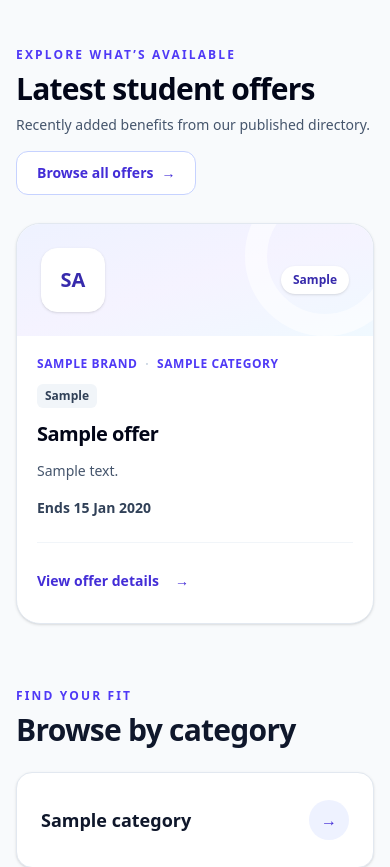
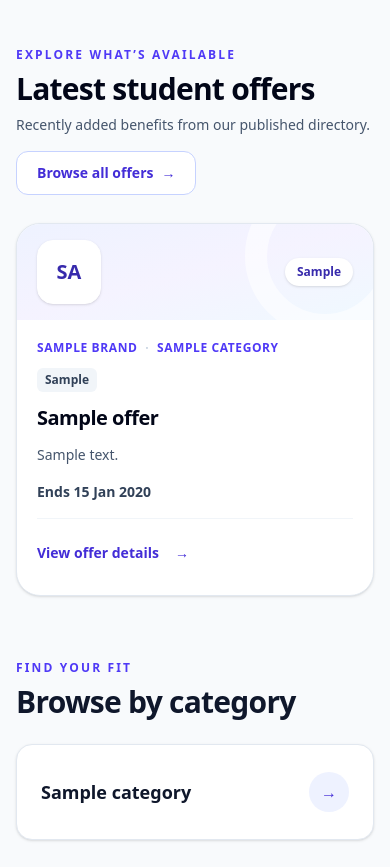
Before and after one commit to fusumivietnam/student-perks-laravel, a Laravel app: template resources/views/catalog/home.blade.php in a window 390 px wide. Shown: the part 831-1698 px from the top of the page. Run offline with Laravel 12, Linux system fonts and the light colour scheme; the template is opened without the code that fills it: most values are stand-ins (such as "Sample title", 1, 10 or a date in 2020); style sheets or scripts are compiled from the project's sources.

Commit message:
feat(cards): compact mobile cards and improve long-text wrapping

```diff
--- a/resources/views/components/offer-card.blade.php
+++ b/resources/views/components/offer-card.blade.php
@@ -1,9 +1,9 @@
 <article class="group flex h-full min-w-0 flex-col overflow-hidden rounded-3xl border border-slate-200 bg-white shadow-sm transition duration-200 motion-safe:hover:-translate-y-1 hover:border-indigo-200 hover:shadow-xl hover:shadow-indigo-950/10 focus-within:border-indigo-400 focus-within:ring-2 focus-within:ring-indigo-300">
-    <div class="relative flex min-h-28 items-center justify-between gap-3 overflow-hidden sm:min-h-36 bg-gradient-to-br from-indigo-50 via-violet-50 to-sky-50 px-6 py-5">
+    <div class="relative flex min-h-24 items-center justify-between gap-3 overflow-hidden sm:min-h-36 bg-gradient-to-br from-indigo-50 via-violet-50 to-sky-50 px-5 py-4 sm:px-6 sm:py-5">
         <div class="absolute -right-8 -top-12 h-40 w-40 rounded-full border-[22px] border-white/60" aria-hidden="true"></div>
         <x-brand-mark :brand="$offer->brand" class="relative h-16 w-16" text-class="text-xl" />
         @if($offer->offer_value)
-            <span class="relative max-w-40 break-words rounded-full bg-white px-3 py-1.5 text-right text-xs font-bold text-indigo-800 shadow-sm">{{ $offer->offer_value }}</span>
+            <span class="relative min-w-0 max-w-40 wrap-anywhere rounded-full bg-white px-3 py-1.5 text-right text-xs font-bold text-indigo-800 shadow-sm">{{ $offer->offer_value }}</span>
         @endif
     </div>
     <div class="flex min-w-0 flex-1 flex-col p-5 sm:p-6">
@@ -14,11 +14,11 @@
         <h3 class="mt-3 break-words text-xl font-bold leading-snug tracking-tight text-slate-950">
             <a class="rounded-sm outline-offset-4 hover:text-indigo-700 focus-visible:outline-2 focus-visible:outline-indigo-600" href="{{ route('offers.show', $offer->slug) }}">{{ $offer->title }}</a>
         </h3>
-        <p class="mt-3 line-clamp-3 flex-1 break-words text-sm leading-relaxed text-slate-600">{{ $offer->summary }}</p>
+        <p class="mt-3 line-clamp-3 flex-1 wrap-anywhere text-sm leading-relaxed text-slate-600">{{ $offer->summary }}</p>
         @if($offer->ends_at)
             <p class="mt-4 text-sm font-semibold text-slate-700">Ends <time datetime="{{ $offer->ends_at->toDateString() }}">{{ $offer->ends_at->format('j M Y') }}</time></p>
         @endif
-        <div class="mt-6 border-t border-slate-100 pt-4">
+        <div class="mt-4 border-t border-slate-100 pt-3 sm:mt-6 sm:pt-4">
             <a class="inline-flex min-h-11 items-center gap-2 rounded-md text-sm font-bold text-indigo-700 outline-offset-4 group-hover:gap-3 hover:text-indigo-900 focus-visible:outline-2 focus-visible:outline-indigo-600" href="{{ route('offers.show', $offer->slug) }}">View offer details<span class="sr-only">: {{ $offer->title }}</span> <span aria-hidden="true">→</span></a>
         </div>
     </div>
```
